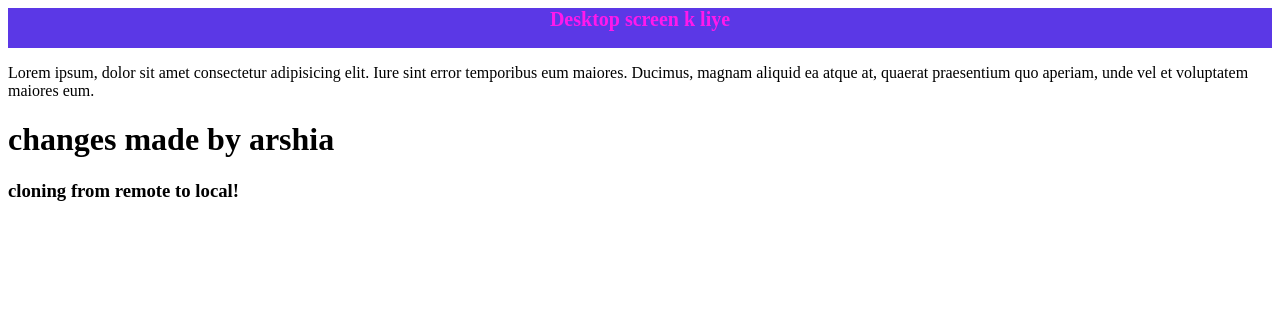
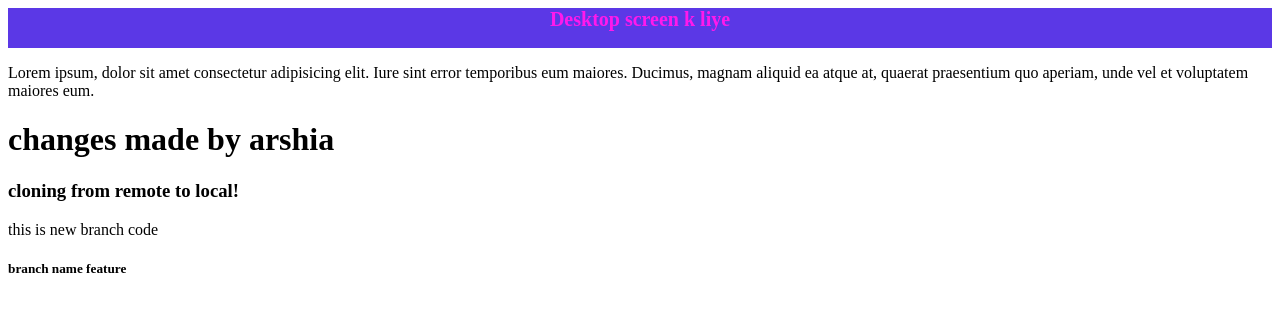
Before and after one commit to arshiacerd/newBatch, a plain HTML site: page index.html in a window 1280 px wide. Drawn offline with Linux system fonts and the light colour scheme.

Commit message:
new branch

```diff
--- a/index.html
+++ b/index.html
@@ -67,6 +67,10 @@
     </p>
     <h1>changes made by arshia</h1>
     <h3>cloning from remote to local!</h3>
+    <p>
+    this is new branch code
+    </p>
+    <h5>branch name feature</h5>
 </body>
 
 </html>
```
